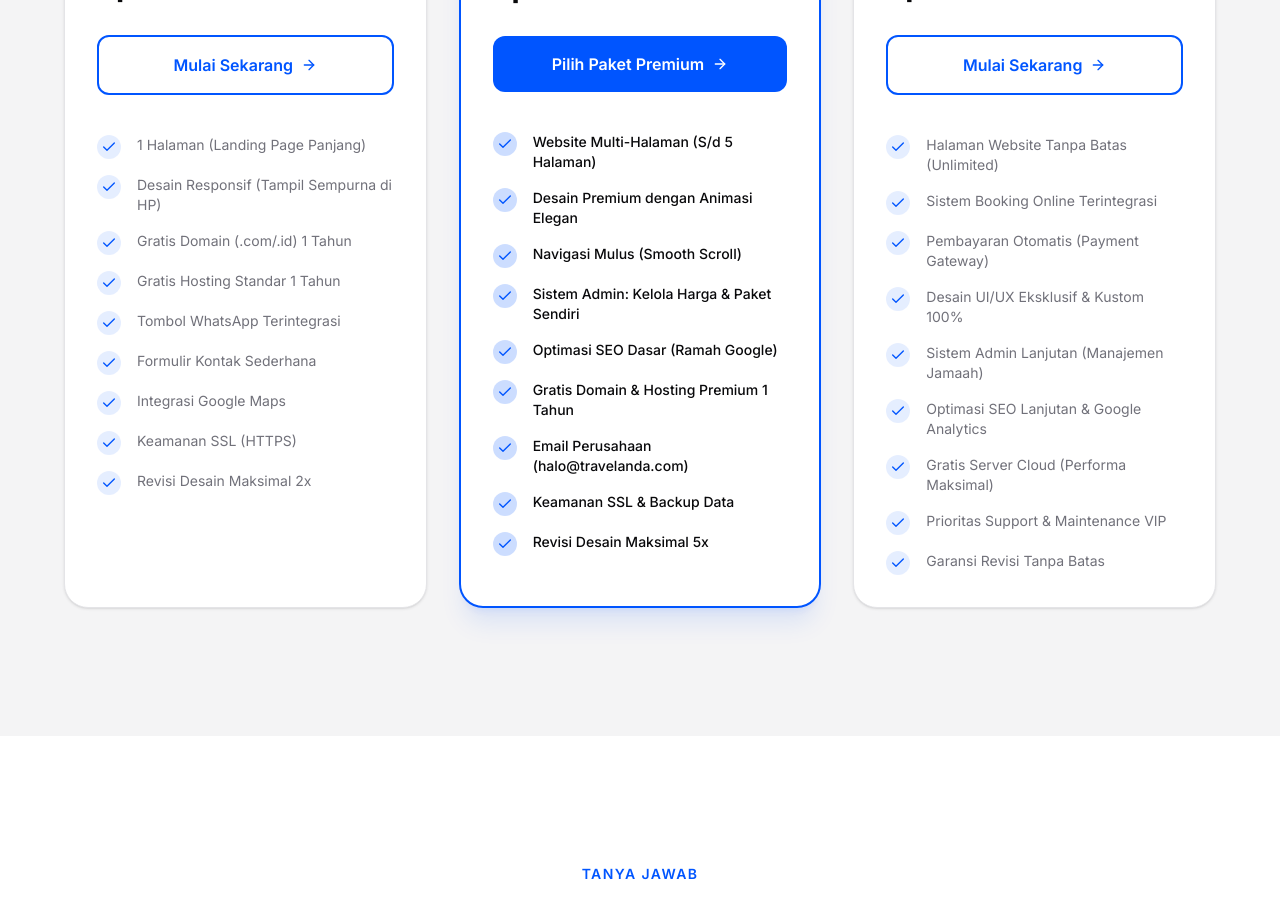
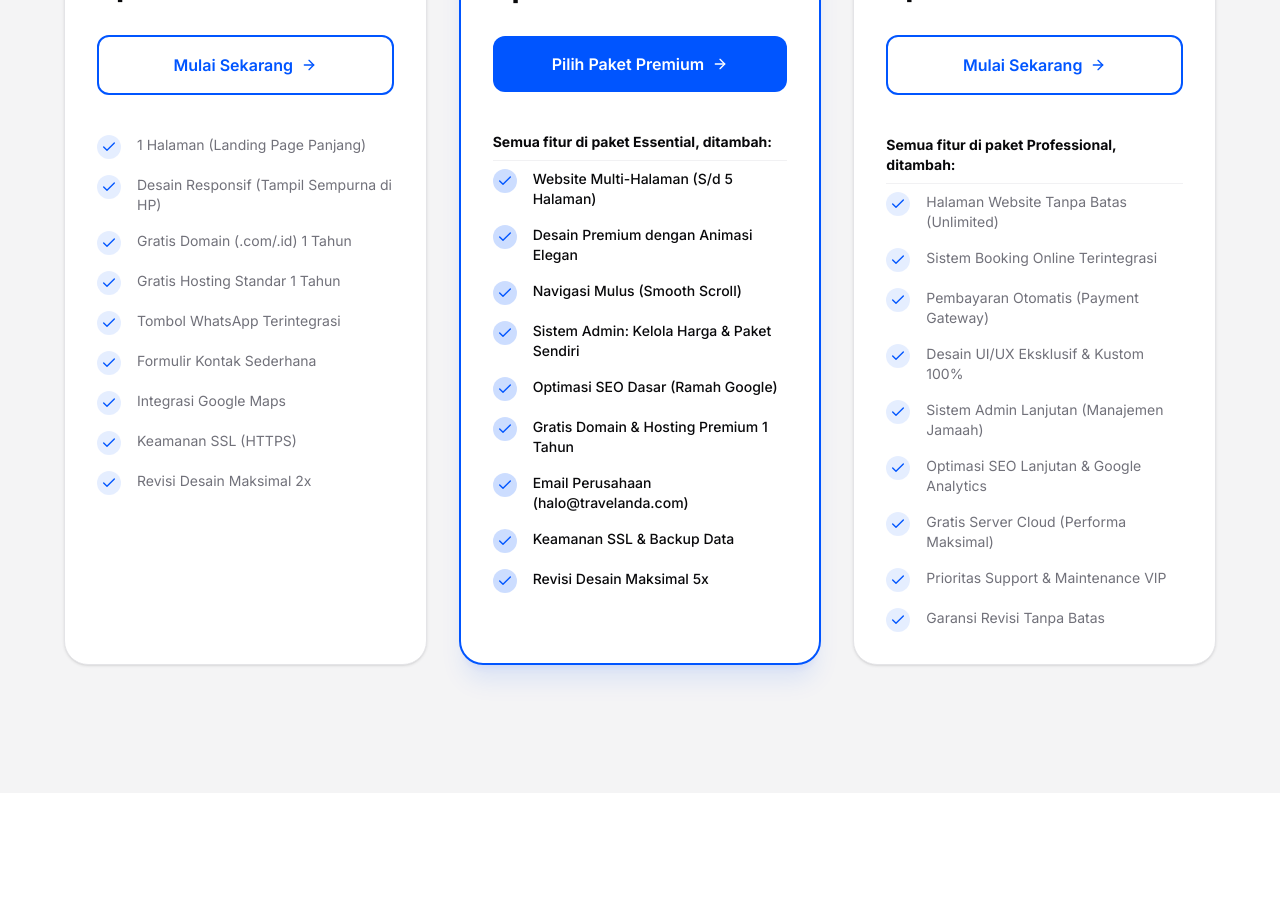
Before and after one commit to damosfxa/landingpage, a Next.js app: page / in a window 1280 px wide. Shown: the part 4720-5630 px from the top of the page. Built offline with nearby package versions, Linux system fonts and the light colour scheme.

Commit message:
feat: add inheritance label to pricing tiers

```diff
--- a/src/components/sections/pricing.tsx
+++ b/src/components/sections/pricing.tsx
@@ -148,6 +148,11 @@ export function PricingSection() {
               </a>
 
               <ul className="mt-10 flex-1 space-y-4">
+                {i > 0 && (
+                  <li className="mb-2 pb-2 text-sm font-bold text-foreground border-b border-border/50">
+                    Semua fitur di paket {i === 1 ? "Essential" : "Professional"}, ditambah:
+                  </li>
+                )}
                 {plan.features.map((feature, idx) => (
                   <li key={idx} className="flex gap-4">
                     <div className={`flex h-6 w-6 shrink-0 items-center justify-center rounded-full ${plan.popular ? 'bg-primary/20' : 'bg-primary/10'} text-primary`}>
```
Also changed, not shown: .agents/skills/voxy-sales-script/SKILL.md (added).
